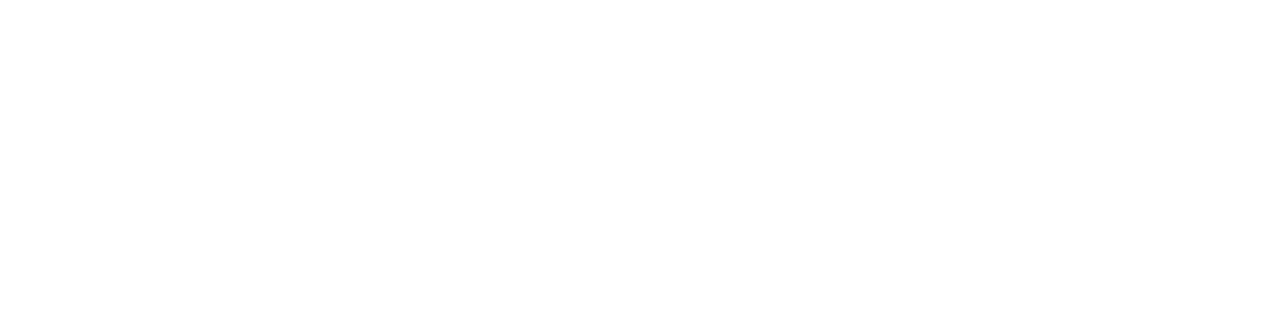
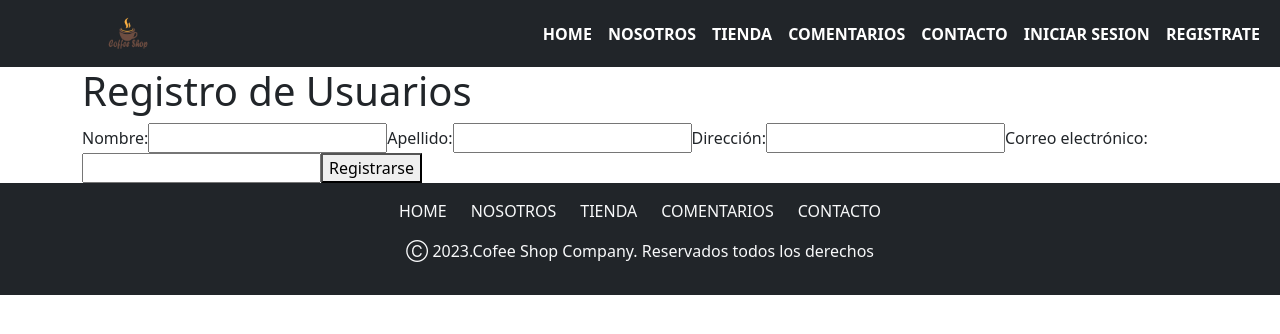
Before and after one commit to dmunoz80/CoffeShop-ProyectoFinal, a React (Create React App) app: page /Login in a window 1280 px wide. Before the commit this address had no page. Shown: the top 334 px of the page. Built offline with nearby package versions, Linux system fonts and the light colour scheme.

Commit message:
creacion de vistas y componentes necesarios

```diff
--- a/src/App.js
+++ b/src/App.js
@@ -5,6 +5,8 @@ import ProductDetail from "./views/ProductDetail";
 import Tienda from "./views/Tienda";
 import Nosotros from "./views/Nosotros"
 import Cart from "./views/Cart";
+import Login from "./views/Login";
+import Registre from "./views/Registre";
 
 
 function App() {
@@ -19,7 +21,8 @@ function App() {
             <Route path="/Tienda" element={<Tienda />} />
             <Route path="/product/:id" element={<ProductDetail />} />
             <Route path="/ShopCart" element={<Cart />} />
-
+            <Route path="/Login" element={<Login />} />
+            <Route path="/Registre" element={<Registre />} />
           </Routes>
         </BrowserRouter>
       </GeneralProvider>
--- /dev/null
+++ b/src/components/Formlogin.jsx
@@ -0,0 +1,56 @@
+import React, { useState } from 'react';
+
+function Formlogin() {
+    const [userData, setUserData] = useState({
+        firstName: '',
+        lastName: '',
+        address: '',
+        email: '',
+    });
+
+    const handleInputChange = (event) => {
+        const { name, value } = event.target;
+        setUserData({
+            ...userData,
+            [name]: value,
+        });
+    };
+
+    const handleSubmit = (event) => {
+        event.preventDefault();
+        console.log(userData);
+        setUserData({
+            firstName: '',
+            lastName: '',
+            address: '',
+            email: '',
+        });
+    };
+
+    return (
+
+
+        <div className="container">
+            <h1>Registro de Usuarios</h1>
+            <form onSubmit={handleSubmit}>
+                <label htmlFor="firstName">Nombre:</label>
+                <input type="text" id="firstName" name="firstName" value={userData.firstName} onChange={handleInputChange} required />
+
+                <label htmlFor="lastName">Apellido:</label>
+                <input type="text" id="lastName" name="lastName" value={userData.lastName} onChange={handleInputChange} required />
+
+                <label htmlFor="address">Dirección:</label>
+                <input type="text" id="address" name="address" value={userData.address} onChange={handleInputChange} required />
+
+                <label htmlFor="email">Correo electrónico:</label>
+                <input type="email" id="email" name="email" value={userData.email} onChange={handleInputChange} required />
+
+                <button type="submit">Registrarse</button>
+            </form>
+
+
+        </div>
+    );
+}
+
+export default Formlogin;
--- /dev/null
+++ b/src/components/Formregistre.jsx
@@ -0,0 +1,47 @@
+import React, { useState } from 'react';
+import usersData from "../users.json"
+
+const Registre = () => {
+    const [username, setUsername] = useState('');
+    const [password, setPassword] = useState('');
+    const [loginError, setLoginError] = useState(false);
+
+    const handleUsernameChange = (e) => {
+        setUsername(e.target.value);
+    };
+
+    const handlePasswordChange = (e) => {
+        setPassword(e.target.value);
+    };
+
+    const handleLogin = () => {
+        const user = usersData.users.find((user) => user.username === username && user.password === password);
+        if (user) {
+            // Aquí puedes agregar la lógica de inicio de sesión exitosa
+            console.log('Inicio de sesión exitoso');
+            setLoginError(false);
+        } else {
+            // Aquí puedes agregar la lógica para mostrar un mensaje de error
+            console.log('Error en el inicio de sesión');
+            setLoginError(true);
+        }
+    };
+
+    return (
+        <div>
+            <h2>Inicio de Sesión</h2>
+            <div>
+                <label htmlFor="username">Usuario:</label>
+                <input type="text" id="username" value={username} onChange={handleUsernameChange} />
+            </div>
+            <div>
+                <label htmlFor="password">Contraseña:</label>
+                <input type="password" id="password" value={password} onChange={handlePasswordChange} />
+            </div>
+            <button onClick={handleLogin}>Iniciar sesión</button>
+            {loginError && <p style={{ color: 'red' }}>Usuario o contraseña incorrectos.</p>}
+        </div>
+    );
+};
+
+export default Registre;
--- a/src/components/Navbar.jsx
+++ b/src/components/Navbar.jsx
@@ -20,6 +20,8 @@ function NavigationBar() {
             <NavLink to='/Tienda' className='text-decoration-none p-2 text-white'>TIENDA</NavLink>
             <NavLink to='/' className='text-decoration-none p-2 text-white'>COMENTARIOS</NavLink>
             <NavLink to='/' className='text-decoration-none p-2 text-white'>CONTACTO</NavLink>
+            <NavLink to='/Registre' className='text-decoration-none p-2 text-white'>INICIAR SESION</NavLink>
+            <NavLink to='/Login' className='text-decoration-none p-2 text-white'>REGISTRATE</NavLink>
           </Nav>
       </Container>
     </Navbar>
--- /dev/null
+++ b/src/users.json
@@ -0,0 +1,46 @@
+{
+    "administrador": {
+        "nombre": "Administrador",
+        "apellido": "Admin",
+        "contraseña": "contraseña_admin_123",
+        "email": "admin@example.com",
+        "direccion": "Calle Principal 123"
+    },
+    "usuarios": [
+        {
+            "nombre": "Usuario 1",
+            "apellido": "Apellido 1",
+            "contraseña": "contraseña_usuario_1",
+            "email": "usuario1@example.com",
+            "direccion": "Avenida Central 456"
+        },
+        {
+            "nombre": "Usuario 2",
+            "apellido": "Apellido 2",
+            "contraseña": "contraseña_usuario_2",
+            "email": "usuario2@example.com",
+            "direccion": "Plaza Secundaria 789"
+        },
+        {
+            "nombre": "Usuario 3",
+            "apellido": "Apellido 3",
+            "contraseña": "contraseña_usuario_3",
+            "email": "usuario3@example.com",
+            "direccion": "Calle Residencial 1011"
+        },
+        {
+            "nombre": "Usuario 4",
+            "apellido": "Apellido 4",
+            "contraseña": "contraseña_usuario_4",
+            "email": "usuario4@example.com",
+            "direccion": "Avenida del Parque 1213"
+        },
+        {
+            "nombre": "Usuario 5",
+            "apellido": "Apellido 5",
+            "contraseña": "contraseña_usuario_5",
+            "email": "usuario5@example.com",
+            "direccion": "Calle del Bosque 1415"
+        }
+    ]
+}
--- /dev/null
+++ b/src/views/Login.jsx
@@ -0,0 +1,17 @@
+import React from 'react';
+import Formlogin from "../components/Formlogin"
+import FooterNavigation from '../components/FooterNavigation';
+import Navbar from "../components/Navbar";
+
+const Login = () => {
+    return (
+        <div>
+            <Navbar />
+            <Formlogin />
+            <FooterNavigation />
+
+        </div>
+    );
+}
+
+export default Login;
--- /dev/null
+++ b/src/views/Registre.jsx
@@ -0,0 +1,17 @@
+import React from 'react';
+import Formregistre from "../components/Formregistre"
+import FooterNavigation from '../components/FooterNavigation';
+import Navbar from "../components/Navbar";
+
+const Registre = () => {
+    return (
+        <div>
+            <Navbar />
+            <Formregistre />
+            <FooterNavigation />
+
+        </div>
+    );
+}
+
+export default Registre;
```
